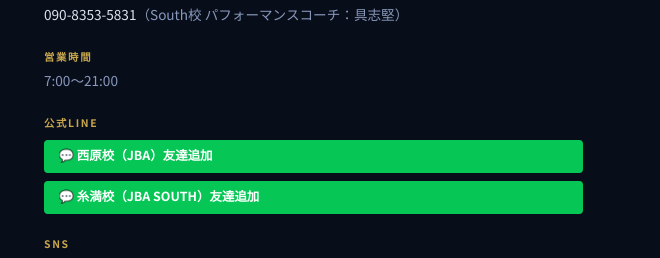
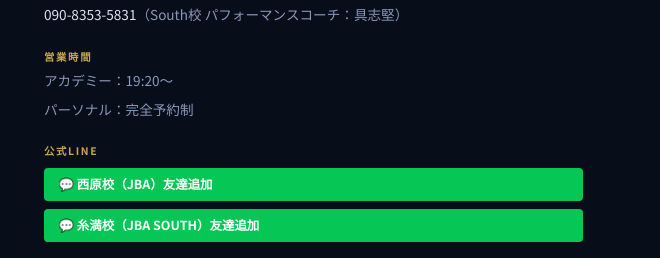
Before and after one commit to JINHUNKUN/JIN-BASEBALL, a plain HTML site: page jinbaseball_site-3.html in a window 1280 px wide. Shown: the part 8215-8473 px from the top of the page, 620-1280 px from the left. Drawn offline with Linux system fonts and the light colour scheme.

Commit message:
営業時間修正

```diff
--- a/jinbaseball_site-3-2.html
+++ b/jinbaseball_site-3.html
@@ -736,7 +736,8 @@
           <dd><a href="tel:090-6861-1735">090-6861-1735</a>（西原校 パフォーマンスコーチ：渡嘉敷）</dd>
           <dd style="margin-top:.4rem"><a href="tel:090-8353-5831">090-8353-5831</a>（South校 パフォーマンスコーチ：具志堅）</dd>
           <dt>営業時間</dt>
-          <dd>7:00〜21:00</dd>
+          <dd>アカデミー：19:20〜</dd>
+          <dd style="margin-top:.3rem">パーソナル：完全予約制</dd>
           <dt>公式LINE</dt>
           <dd style="margin-top:.5rem;display:flex;flex-direction:column;gap:.5rem;">
             <a href="https://lin.ee/UuAEwkm" target="_blank"
```
Also changed, not shown: 1 other file.
